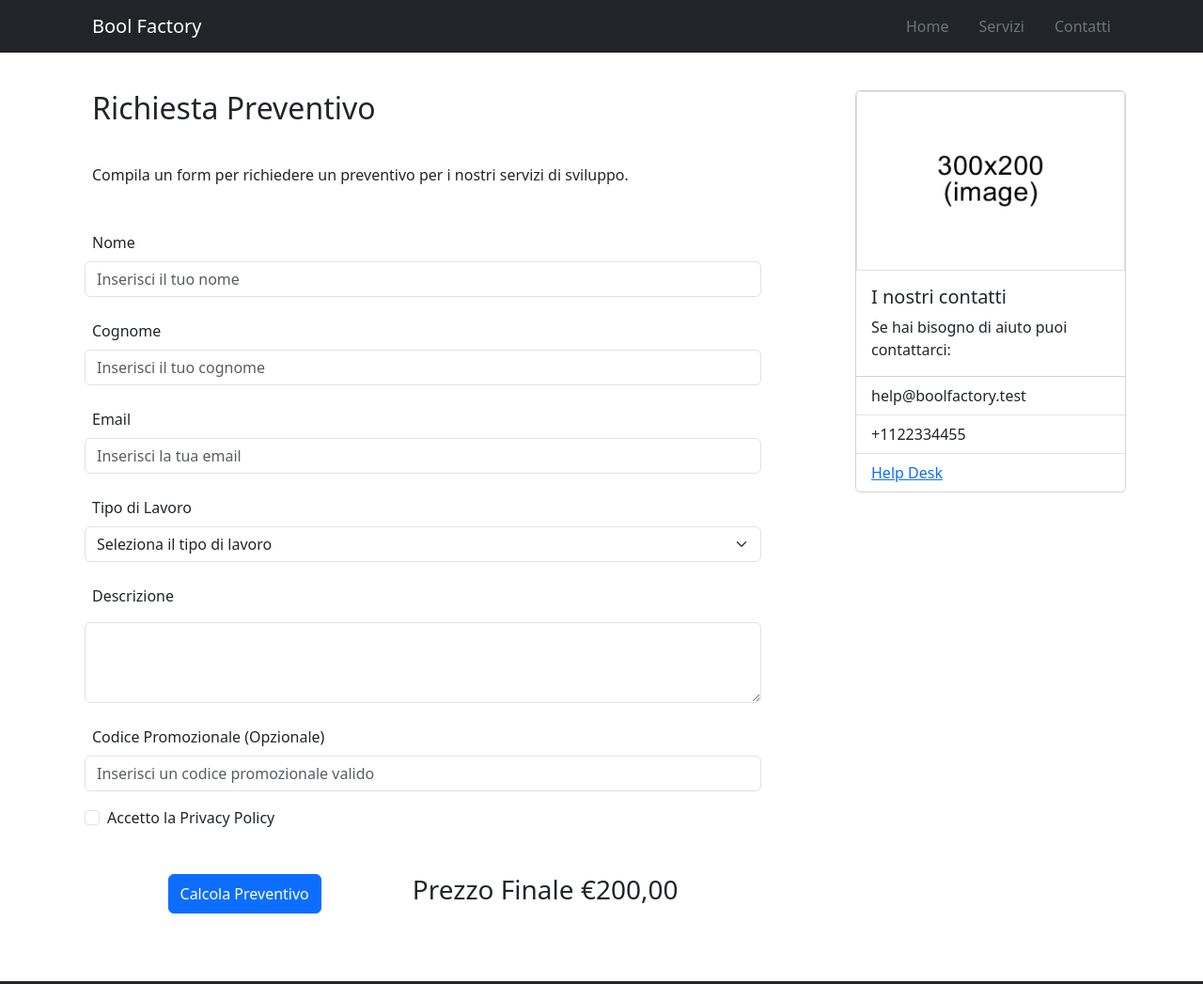
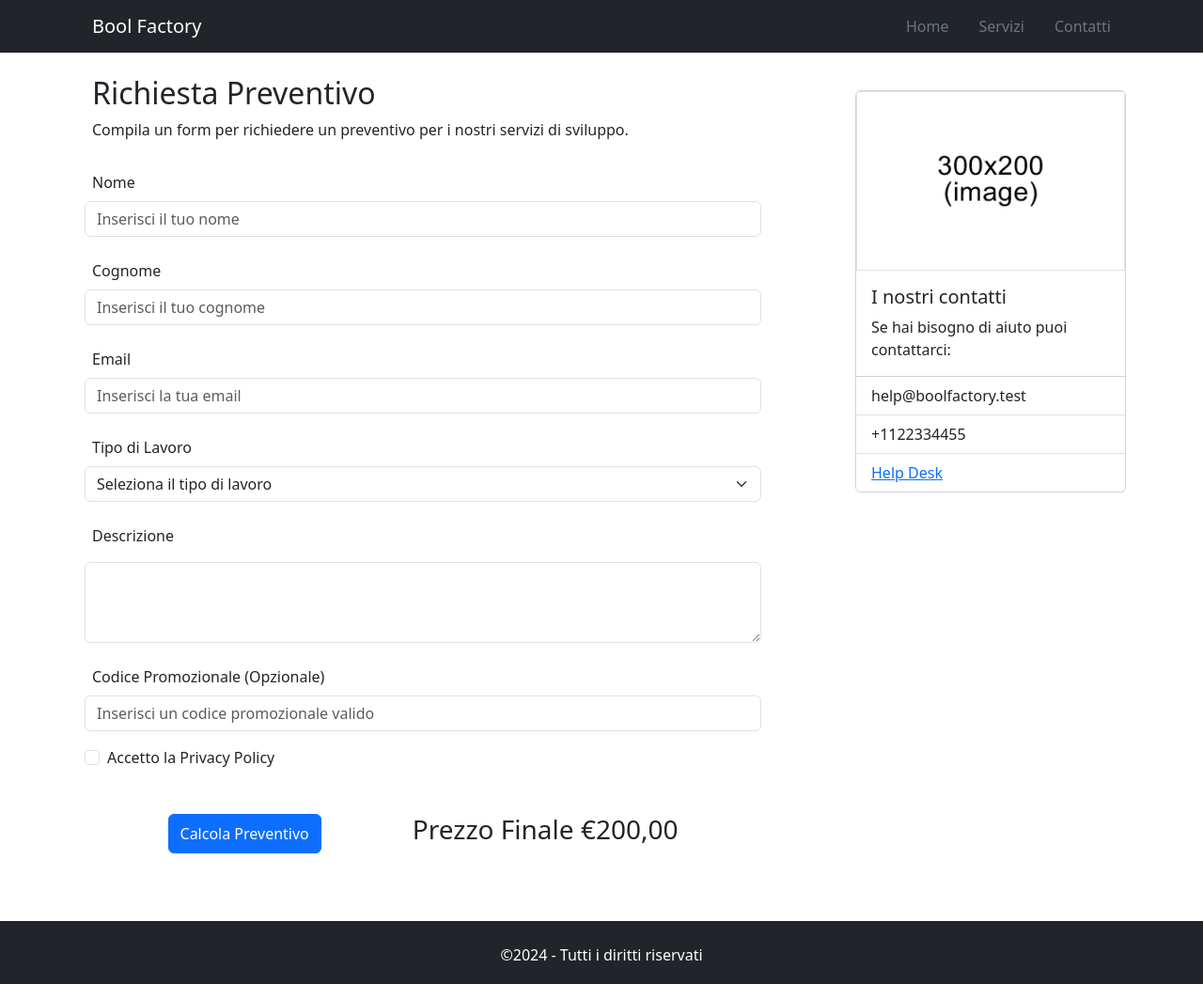
Before and after one commit to alessandroschiano98/bootstrap-preventivo, a plain HTML site: page index.html in a window 1280 px wide. Shown: the top 1047 px of the page at 94% size. Drawn offline with nearby package versions, Linux system fonts and the light colour scheme.

Commit message:
FIX (distanza scritte richiesta e compila)

```diff
--- a/css/style.css
+++ b/css/style.css
@@ -12,3 +12,7 @@
     padding: 25px;
     margin: auto;
 }
+
+.preventivo  {
+
+}
--- a/index.html
+++ b/index.html
@@ -43,8 +43,8 @@
             <div class="col-md-8">
                 <form action="" id="user-form">
                     <div class="containertididascalia">
-                        <h2 class="preventivo text-dark p-3">Richiesta Preventivo</h2>
-                    <p class="p-3">Compila un form per richiedere un preventivo per i nostri servizi di sviluppo.</p>
+                        <h2 class="preventivo text-dark p-3 py-0">Richiesta Preventivo</h2>
+                    <p class="textCompila p-3 py-0">Compila un form per richiedere un preventivo per i nostri servizi di sviluppo.</p>
                     </div>
                     <!-- NAME -->
                     <div class="form-group p-2">
```
